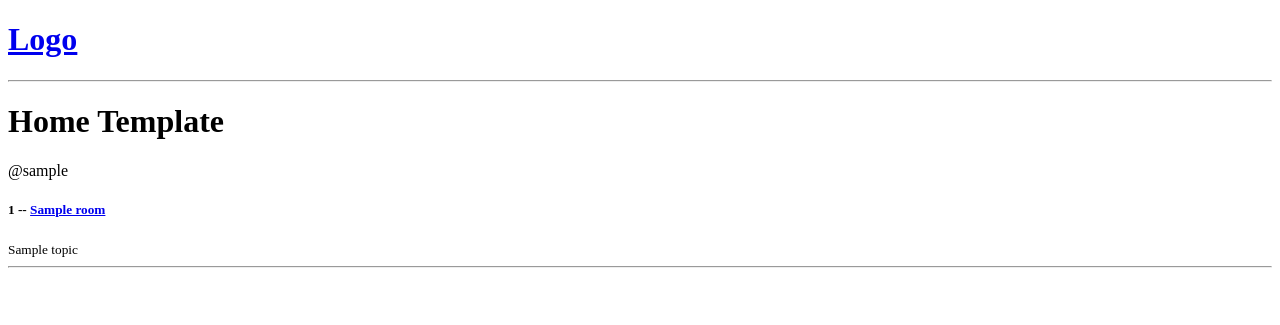
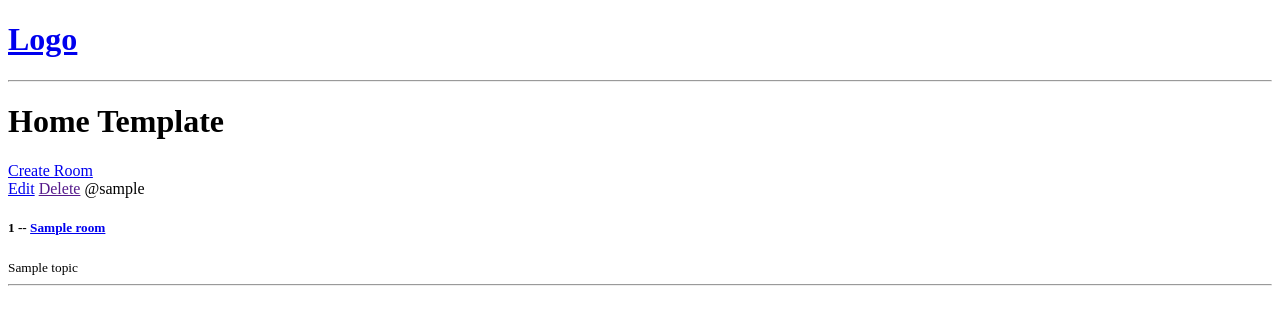
Before and after one commit to johnivanpuayap/StudyBud, a Django app: page / in a window 1280 px wide. Shown: the top 325 px of the page. Run offline with Django 4.2, Linux system fonts and the light colour scheme; tables that the repository leaves empty hold one stand-in row (values such as "Sample post").

Commit message:
Add Forms

```diff
--- a/StudyBud/urls.py
+++ b/StudyBud/urls.py
@@ -21,5 +21,4 @@ from django.urls import path, include
 urlpatterns = [
     path('admin/', admin.site.urls),
     path('', include('base.urls')),
-
 ]
--- a/base/models.py
+++ b/base/models.py
@@ -31,6 +31,10 @@ class Room(models.Model):
     # auto now add only takes a timestamp when we first save or create this instance
     created = models.DateTimeField(auto_now_add=True)
 
+    class Meta:
+        # The - is used to sort it descending, by default it is sorted ascending
+        ordering = ['-updated', '-created']
+
     def __str__(self):
         return str(self.name)
 
--- a/base/templates/base/home.html
+++ b/base/templates/base/home.html
@@ -3,9 +3,12 @@
 {% block content %}
 <h1>Home Template</h1>
 <div>
+    <a href="{% url 'create-room' %}">Create Room</a>
     <div>
         {% for room in rooms %}
             <div>
+                <a href="{% url 'update-room' room.id %}">Edit</a>
+                <a href="">Delete</a>
                 <span>@{{room.host.username}}</span>
                 <h5>{{room.id}} -- <a href="{% url 'room' room.id %}">{{room.name}}</a></h5>
                 <small>{{ room.topic.name }}</small>
--- a/base/urls.py
+++ b/base/urls.py
@@ -4,4 +4,6 @@ from . import views
 urlpatterns = [
     path('', views.home, name='home'),
     path('room/<str:room_id>', views.room, name='room'),
+    path('create-room', views.create_room, name='create-room'),
+    path('update-room/<str:room_id>', views.update_room, name='update-room'),
 ]
--- a/base/views.py
+++ b/base/views.py
@@ -1,6 +1,8 @@
-from django.http import HttpResponse
-from django.shortcuts import render
+from django.shortcuts import render, redirect
 from .models import Room
+from .forms import RoomForm
+
+
 # Create your views here.
 
 # rooms = [
@@ -21,3 +23,31 @@ def room(request, room_id):
     room = Room.objects.get(id=room_id)
     context = {'room': room}
     return render(request, 'base/room.html', context)
+
+
+def create_room(request):
+    form = RoomForm()
+
+    if request.method == 'POST':
+        form = RoomForm(request.POST)
+        if form.is_valid():
+            form.save()
+            return redirect('home')
+
+    context = {'form': form}
+    return render(request, 'base/room_form.html', context)
+
+
+def update_room(request, room_id):
+    room = Room.objects.get(id=room_id)
+    form = RoomForm(instance=room)
+
+    if request.method == 'POST':
+        form = RoomForm(request.POST, instance=room)
+        if form.is_valid():
+            form.save()
+            return redirect('home')
+
+    context = {'form': form}
+
+    return render(request, 'base/room_form.html', context)
```
Also changed, not shown: base/forms.py (added, +9 -0 lines), base/templates/base/room_form.html (added, +11 -0 lines).
